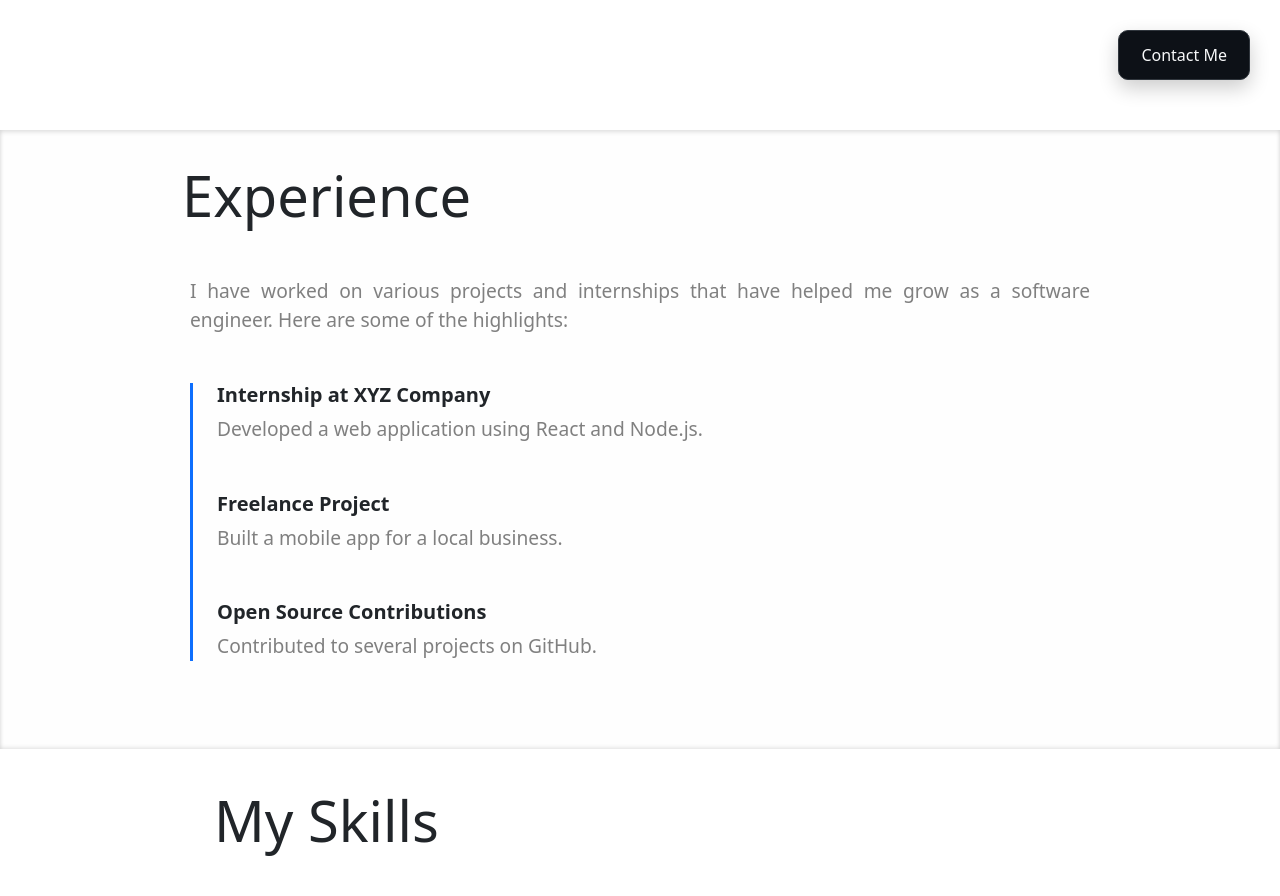
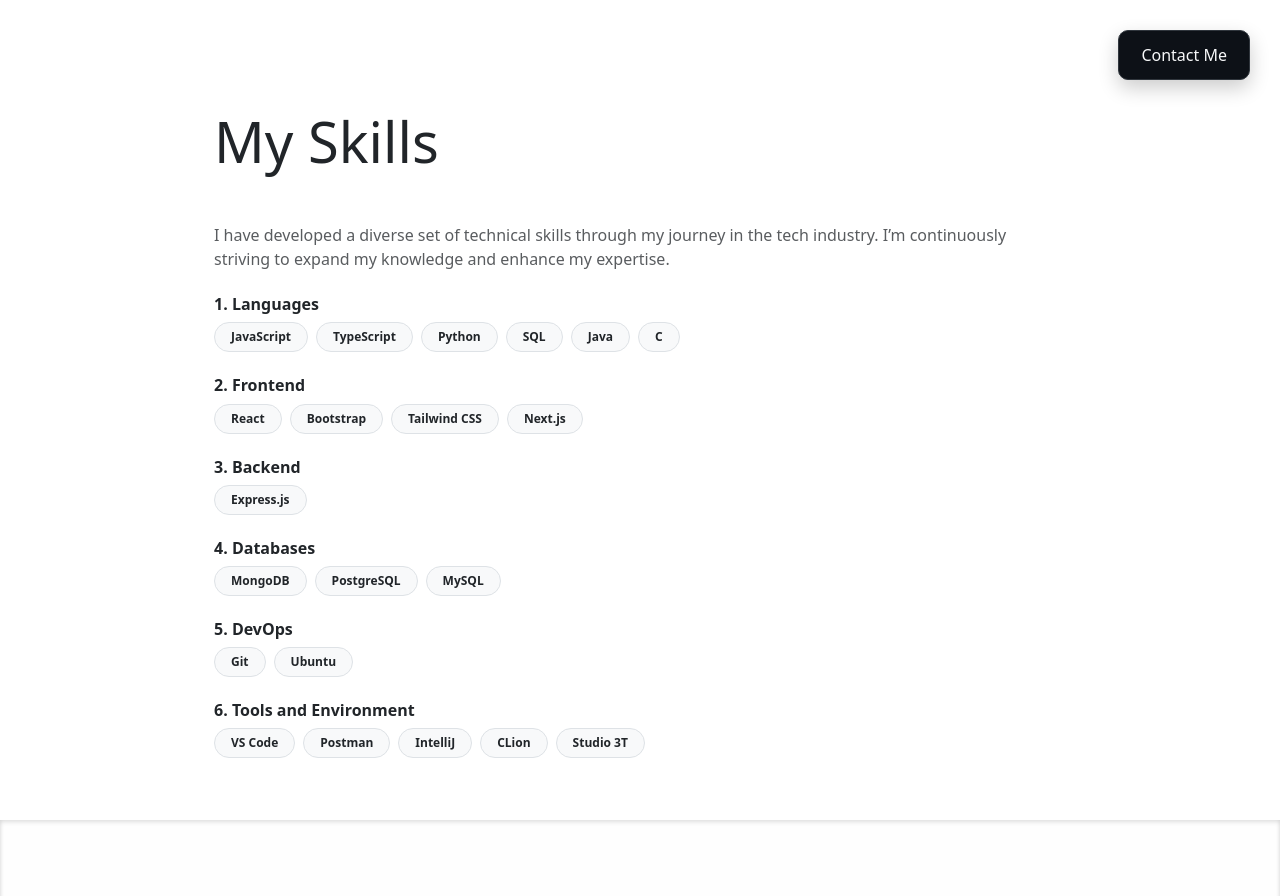
Before and after one commit to SaranshUpadhyay07/PortfolioWebsite, a React (Vite) app: page / in a window 1280 px wide. Shown: the part 700-1596 px from the top of the page. Built offline with nearby package versions, Linux system fonts and the light colour scheme; no server answers.

Commit message:
Update experience.jsx

```diff
--- a/src/components/experience.jsx
+++ b/src/components/experience.jsx
@@ -17,7 +17,7 @@ function Experience() {
   ];
 
   return (
-    <div className="diff-section pt-3 ">
+    <div className="diff-section pt-3 d-none ">
       <section className="container-lg  px-lg-5 py-3  text-dark">
           <div className='px-lg-5'>
              <h1 className="mb-5 fw-normal display-4 text-center text-md-start px-lg-3">Experience</h1>
```
